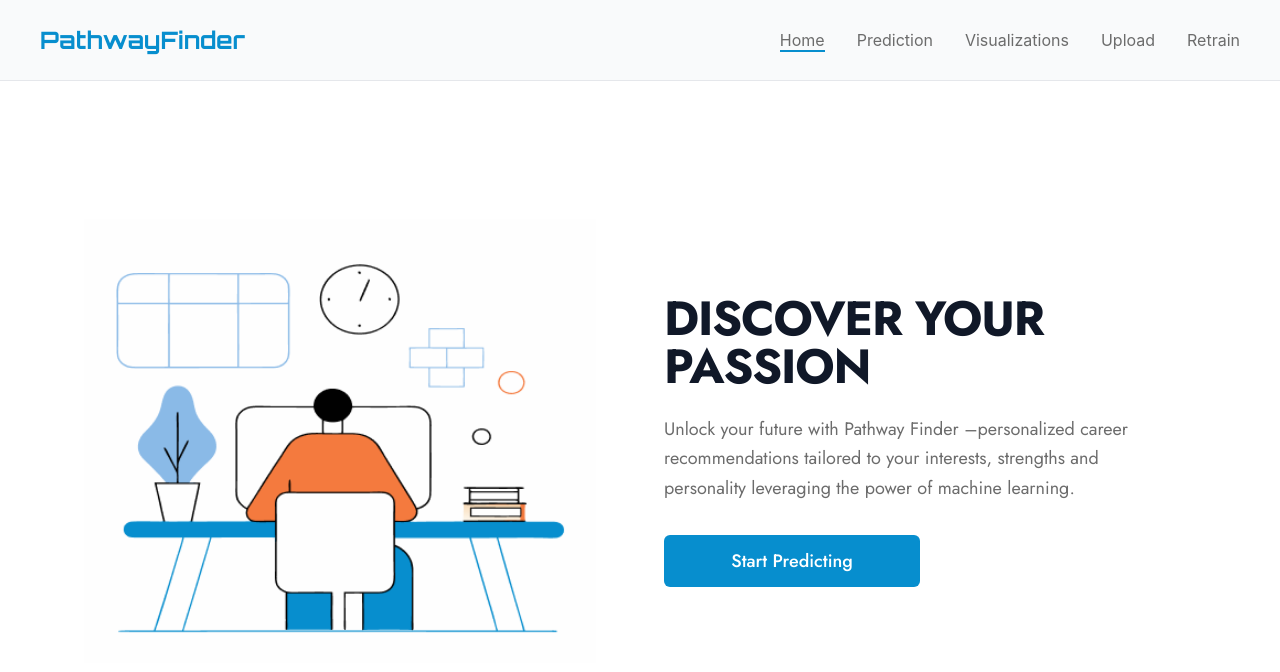
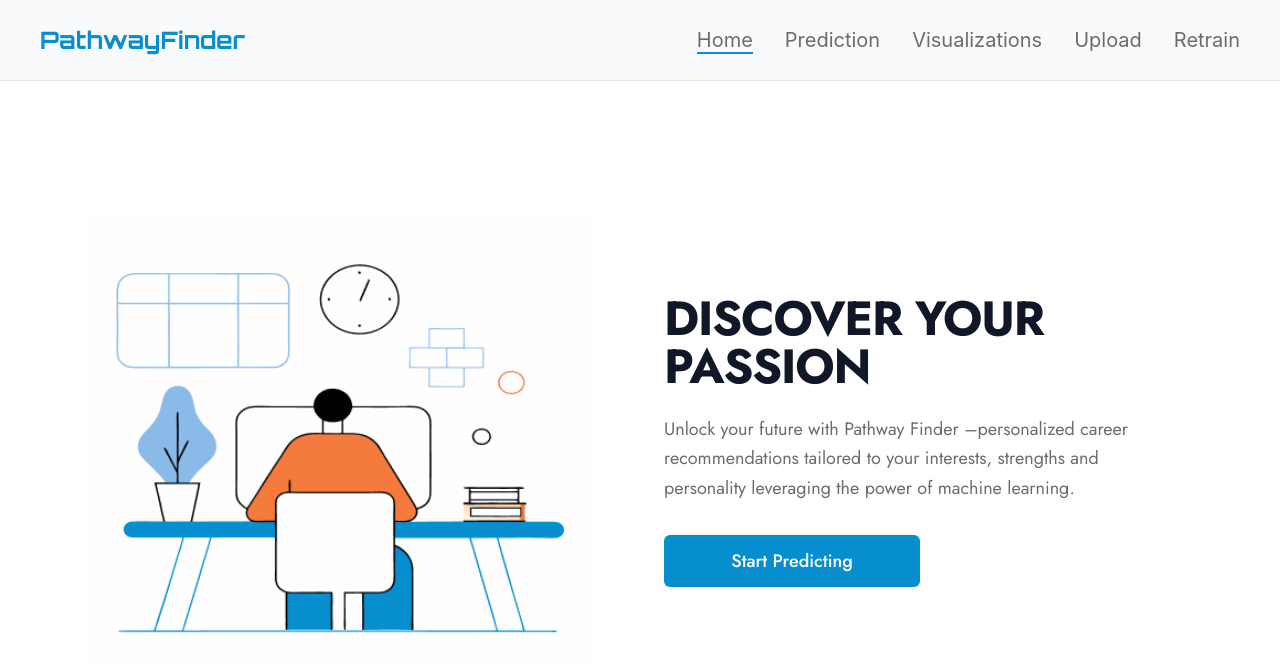
Before and after one commit to uwituzeb/MLP_summative, a React (Create React App) app in the folder frontend/: page / in a window 1280 px wide. Shown: the top 672 px of the page. Built offline with nearby package versions, Linux system fonts and the light colour scheme.

Commit message:
update styles

```diff
--- a/frontend/src/components/NavBar.jsx
+++ b/frontend/src/components/NavBar.jsx
@@ -15,7 +15,7 @@
         <Link to="/">PathwayFinder</Link>
       </div>
 
-      <ul className="flex space-x-8">
+      <ul className="flex space-x-8 text-xl">
         <li>
           <Link
             to="/"
```
Also changed, not shown: 1 other file (tests, documents, lock files or other folders).
